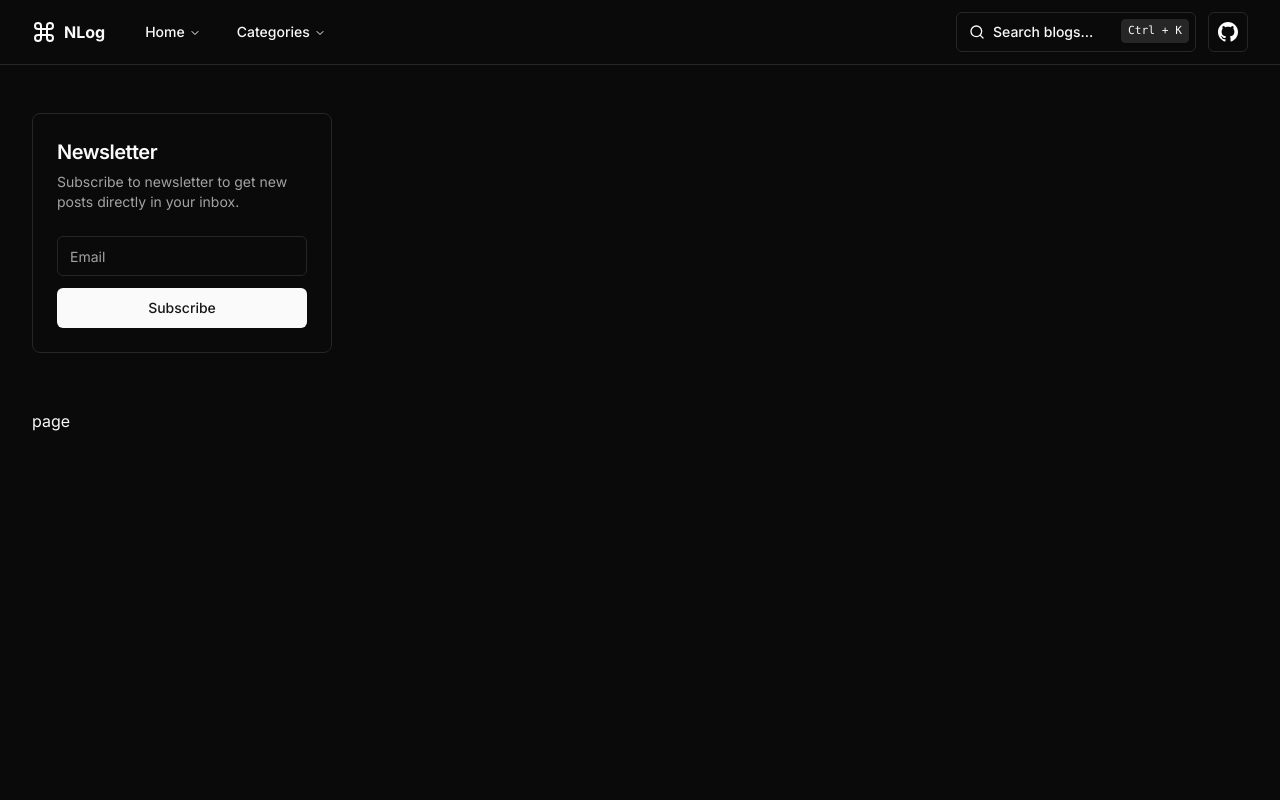
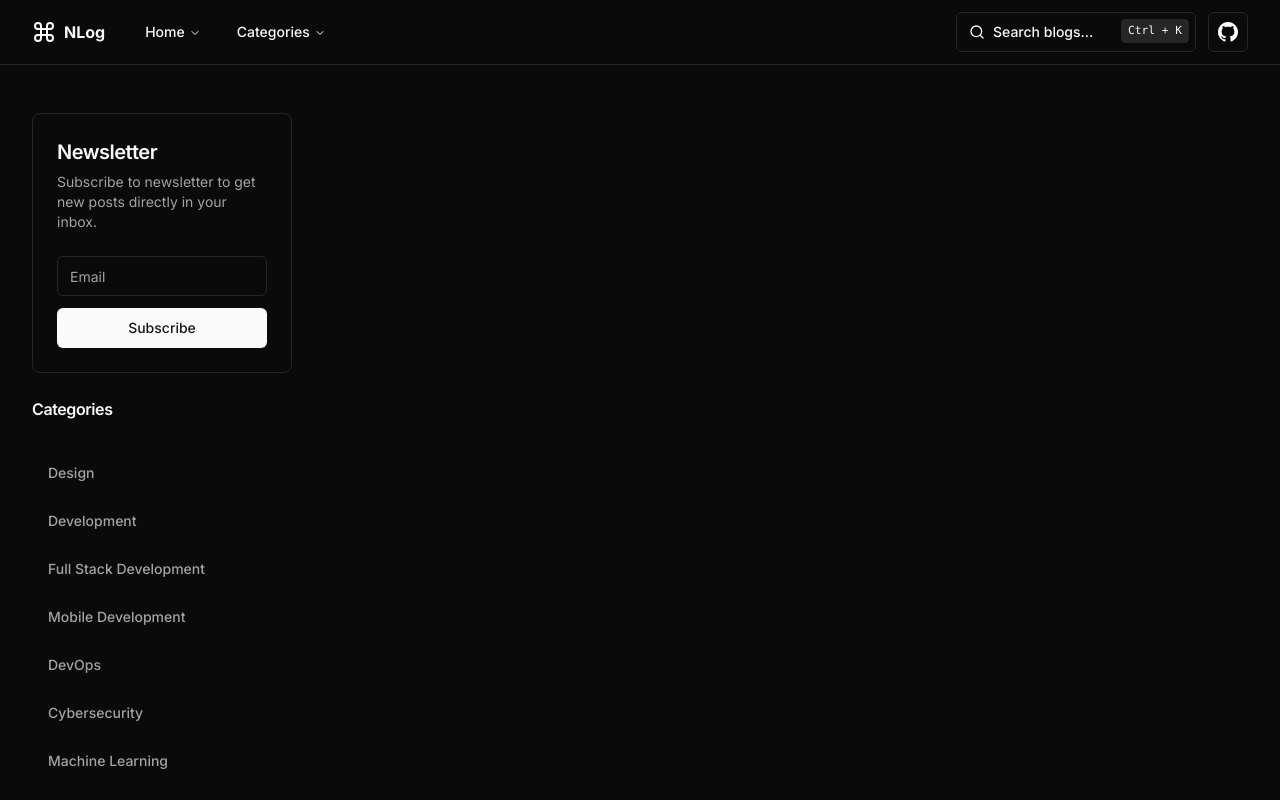
Before and after one commit to rohan-kiratsata/nlog, a Next.js app: page /posts/1 in a window 1280 px wide. Shown: the top 800 px of the page. Built offline with nearby package versions, Linux system fonts and the light colour scheme.

Commit message:
update: categories rendered, headers `z-index` fixed

```diff
--- a/src/components/layouts/header.tsx
+++ b/src/components/layouts/header.tsx
@@ -7,7 +7,7 @@ import { SearchDialog } from "../search-dialog";
 
 export default function Header() {
   return (
-    <header className="sticky top-0 w-full border-b bg-background">
+    <header className="sticky top-0 z-10 w-full border-b bg-background">
       <div className="container flex h-16 items-center">
         <MainNavbar navItems={siteConfig.mainNav} />
         <div className="flex flex-1 items-center justify-end gap-3">
--- a/src/components/layouts/main-nav.tsx
+++ b/src/components/layouts/main-nav.tsx
@@ -78,7 +78,6 @@ export default function MainNavbar({ navItems }: { navItems: MainNavItem[] }) {
           </NavigationMenuList>
         </NavigationMenu>
       </div>
-      {/* Search Bar */}
     </div>
   );
 }
--- a/src/components/layouts/sidebar/main-sidebar.tsx
+++ b/src/components/layouts/sidebar/main-sidebar.tsx
@@ -1,18 +1,60 @@
 import { NewsletterCard } from "@/components/newsletter-card";
 import { Shell } from "@/components/shell";
+import { Button } from "@/components/ui/button";
 import { ScrollArea } from "@/components/ui/scroll-area";
+import { categories } from "@/config/categories";
+import { Category } from "@/types";
+import Link from "next/link";
 import React from "react";
 
 export default function MainSidebar() {
   return (
     <>
-      <aside className="w-[300px]">
-        <Shell variant={"sidebar"}>
-          <ScrollArea>
+      <aside className="">
+        <Shell variant="sidebar">
+          <ScrollArea className="h-screen w-[260px]">
             <NewsletterCard />
+            <Shell variant="sidebar" className="">
+              <h4 className="text-base font-semibold tracking-tight">
+                Categories
+              </h4>
+              <div className="grid grid-cols-1 gap-2 ">
+                {categories.map((category: Category) => (
+                  <SidebarItem
+                    key={category.name}
+                    title={category.name}
+                    href={category.slug}
+                  />
+                ))}
+              </div>
+            </Shell>
           </ScrollArea>
         </Shell>
       </aside>
     </>
   );
 }
+
+interface SidebarItemProps extends React.ComponentPropsWithoutRef<"button"> {
+  title: string;
+  href: string;
+}
+
+const SidebarItem = React.forwardRef<
+  React.ElementRef<"button">,
+  SidebarItemProps
+>(({ title, href, ...props }, ref) => {
+  return (
+    <Button
+      asChild
+      ref={ref}
+      variant="ghost"
+      {...props}
+      className="justify-start text-muted-foreground"
+    >
+      <Link href={href}>{title}</Link>
+    </Button>
+  );
+});
+
+SidebarItem.displayName = "SidebarItem";
--- a/src/components/shell.tsx
+++ b/src/components/shell.tsx
@@ -1,3 +1,5 @@
+// @credits https://github.com/sadmann7/skateshop
+
 import React from "react";
 import { cva, type VariantProps } from "class-variance-authority";
 import { cn } from "@/lib/utils";
```
